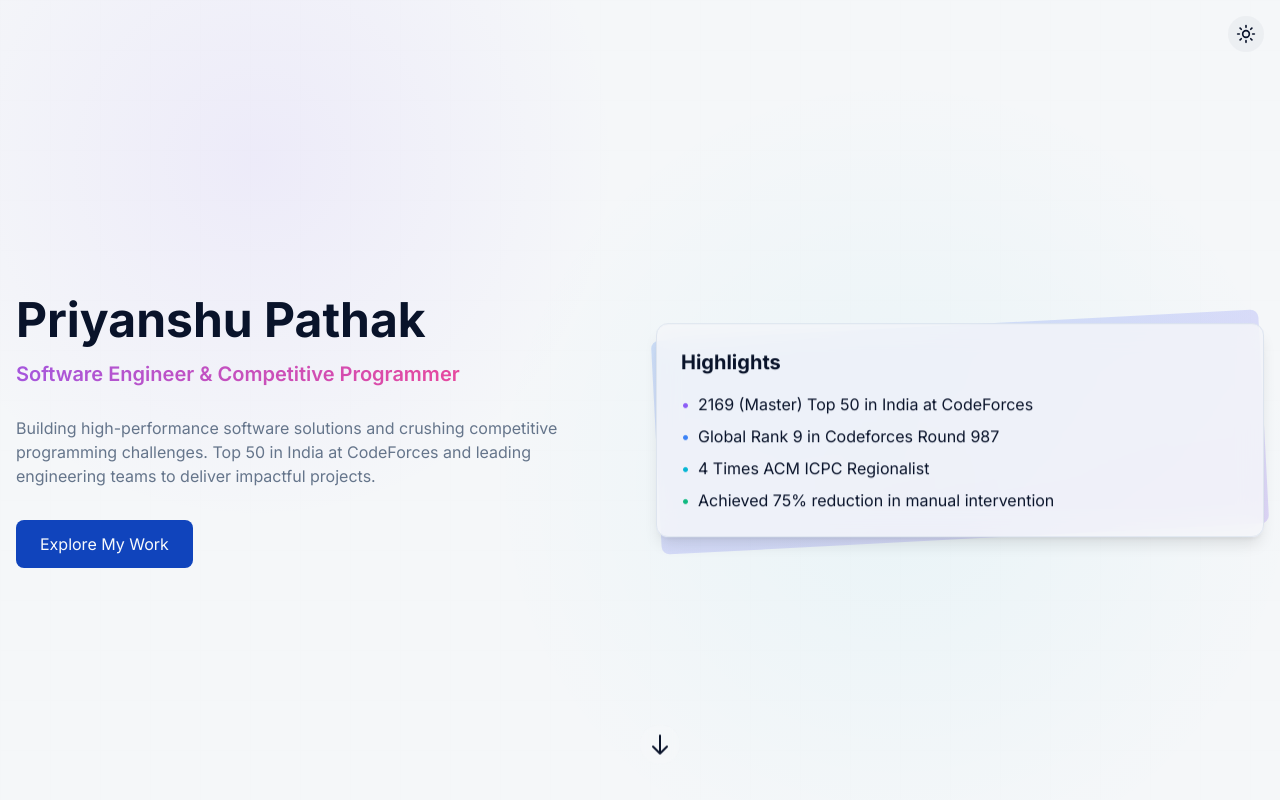
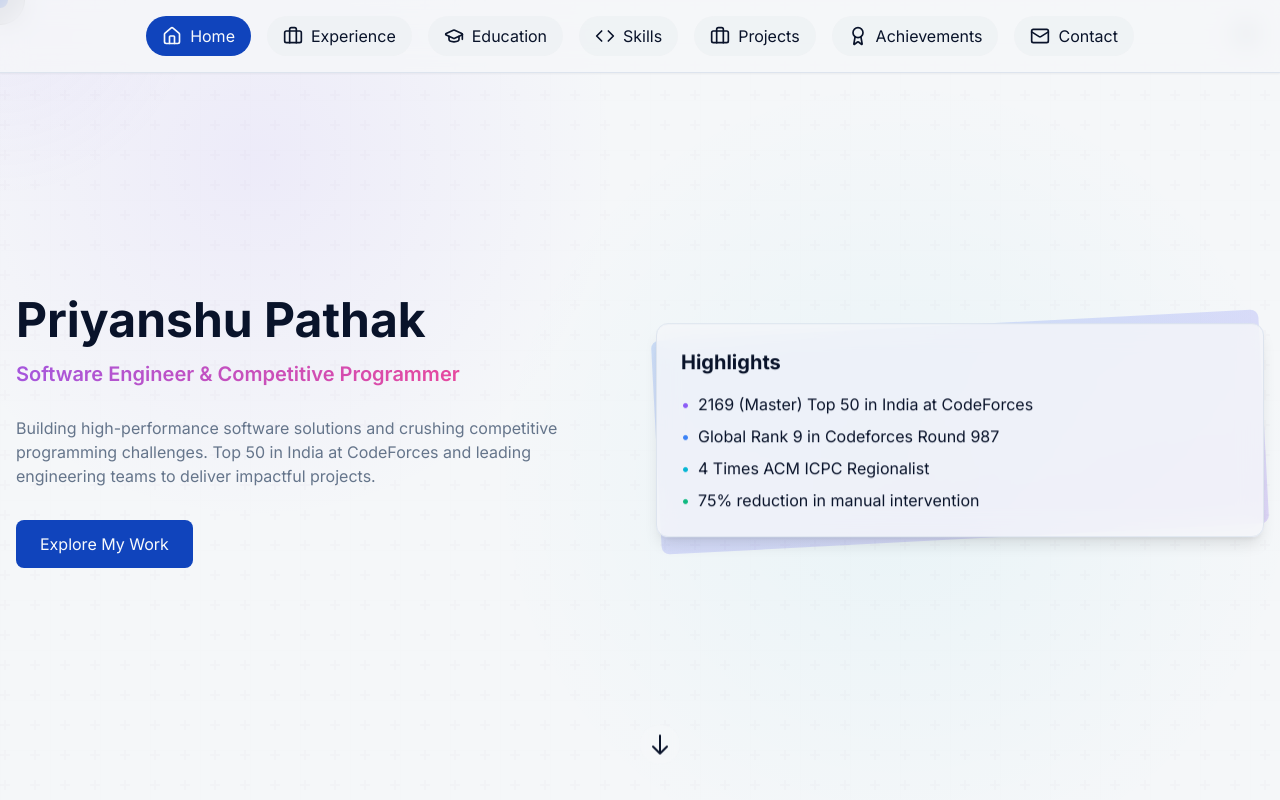
Before and after one commit to priyanshu-28/dreamboard-portfolio-journey, a React (Vite) app: page / in a window 1280 px wide. Shown: the top 800 px of the page. Built offline with nearby package versions, Linux system fonts and the light colour scheme.

Commit message:
Fix: Skills section filter and UI improvements
- Fixed an issue with the skills section filter where selecting multiple filters would result in incorrect display.
- Added hover effects to improve UI.
- Added navigation menus for all sections.
- Updated highlights to show top 4 achievements.

```diff
--- a/src/components/Header.tsx
+++ b/src/components/Header.tsx
@@ -13,6 +13,14 @@ const Header: React.FC = () => {
 
     return () => clearTimeout(timer);
   }, []);
+
+  // Top 4 highlights to display
+  const highlights = [
+    { text: "2169 (Master) Top 50 in India at CodeForces", color: "text-tech-purple" },
+    { text: "Global Rank 9 in Codeforces Round 987", color: "text-tech-blue" },
+    { text: "4 Times ACM ICPC Regionalist", color: "text-tech-cyan" },
+    { text: "75% reduction in manual intervention", color: "text-tech-green" }
+  ];
 
   return (
     <div className="relative min-h-screen flex flex-col items-center justify-center bg-hero-pattern pt-16">
@@ -90,22 +98,12 @@ const Header: React.FC = () => {
               <div className="glass-card p-6 z-10 relative transform rotate-3 animate-float">
                 <h3 className="text-xl font-bold mb-4">Highlights</h3>
                 <ul className="space-y-2">
-                  <li className="flex items-center">
-                    <span className="mr-2 text-tech-purple">•</span>
-                    2169 (Master) Top 50 in India at CodeForces
-                  </li>
-                  <li className="flex items-center">
-                    <span className="mr-2 text-tech-blue">•</span>
-                    Global Rank 9 in Codeforces Round 987
-                  </li>
-                  <li className="flex items-center">
-                    <span className="mr-2 text-tech-cyan">•</span>
-                    4 Times ACM ICPC Regionalist
-                  </li>
-                  <li className="flex items-center">
-                    <span className="mr-2 text-tech-green">•</span>
-                    Achieved 75% reduction in manual intervention
-                  </li>
+                  {highlights.map((highlight, index) => (
+                    <li key={index} className="flex items-center">
+                      <span className={`mr-2 ${highlight.color}`}>•</span>
+                      {highlight.text}
+                    </li>
+                  ))}
                 </ul>
               </div>
             </div>
--- a/src/components/Layout.tsx
+++ b/src/components/Layout.tsx
@@ -39,7 +39,7 @@ const Layout: React.FC<LayoutProps> = ({ children }) => {
       >
         {theme === 'light' ? <Moon size={20} /> : <Sun size={20} />}
       </button>
-      <main>
+      <main className="relative overflow-x-hidden">
         {children}
       </main>
     </div>
--- /dev/null
+++ b/src/components/MouseEffect.tsx
@@ -0,0 +1,82 @@
+
+import React, { useState, useEffect } from 'react';
+import { motion } from 'framer-motion';
+
+const MouseEffect: React.FC = () => {
+  const [mousePosition, setMousePosition] = useState({ x: 0, y: 0 });
+  const [isMoving, setIsMoving] = useState(false);
+
+  useEffect(() => {
+    const handleMouseMove = (e: MouseEvent) => {
+      setMousePosition({ x: e.clientX, y: e.clientY });
+      setIsMoving(true);
+
+      // Reset the moving state after a delay
+      clearTimeout(movingTimeout);
+      const movingTimeout = setTimeout(() => {
+        setIsMoving(false);
+      }, 100);
+    };
+
+    let movingTimeout: ReturnType<typeof setTimeout>;
+
+    window.addEventListener('mousemove', handleMouseMove);
+    return () => {
+      window.removeEventListener('mousemove', handleMouseMove);
+      clearTimeout(movingTimeout);
+    };
+  }, []);
+
+  return (
+    <>
+      <motion.div
+        className="fixed top-0 left-0 w-[50px] h-[50px] rounded-full pointer-events-none z-50 mix-blend-difference"
+        animate={{
+          x: mousePosition.x - 25,
+          y: mousePosition.y - 25,
+          scale: isMoving ? 0.5 : 1
+        }}
+        transition={{
+          type: "spring",
+          stiffness: 150,
+          damping: 15,
+          mass: 0.1
+        }}
+        style={{
+          background: 'rgba(255, 255, 255, 0.25)',
+          border: '1px solid rgba(255, 255, 255, 0.3)'
+        }}
+      />
+
+      <motion.div
+        className="fixed top-0 left-0 w-4 h-4 bg-primary rounded-full pointer-events-none z-50"
+        animate={{
+          x: mousePosition.x - 8,
+          y: mousePosition.y - 8
+        }}
+        transition={{
+          type: "spring",
+          stiffness: 250,
+          damping: 20
+        }}
+      />
+
+      <div
+        className="glow-effect fixed pointer-events-none z-30"
+        style={{
+          left: `${mousePosition.x}px`,
+          top: `${mousePosition.y}px`,
+          width: '400px',
+          height: '400px',
+          borderRadius: '50%',
+          background: 'radial-gradient(circle, rgba(139, 92, 246, 0.15) 0%, rgba(139, 92, 246, 0) 70%)',
+          transform: 'translate(-50%, -50%)',
+          opacity: isMoving ? 0.8 : 0.4,
+          transition: 'opacity 0.3s ease'
+        }}
+      />
+    </>
+  );
+};
+
+export default MouseEffect;
--- /dev/null
+++ b/src/components/Navigation.tsx
@@ -0,0 +1,147 @@
+
+import React, { useState, useEffect } from 'react';
+import { motion } from 'framer-motion';
+import {
+  Home,
+  Briefcase,
+  GraduationCap,
+  Code,
+  Award,
+  Mail,
+  Menu,
+  X
+} from 'lucide-react';
+
+const Navigation: React.FC = () => {
+  const [activeSection, setActiveSection] = useState('home');
+  const [mobileMenuOpen, setMobileMenuOpen] = useState(false);
+
+  const navItems = [
+    { id: 'home', label: 'Home', icon: <Home size={20} /> },
+    { id: 'experience', label: 'Experience', icon: <Briefcase size={20} /> },
+    { id: 'education', label: 'Education', icon: <GraduationCap size={20} /> },
+    { id: 'skills', label: 'Skills', icon: <Code size={20} /> },
+    { id: 'projects', label: 'Projects', icon: <Briefcase size={20} /> },
+    { id: 'achievements', label: 'Achievements', icon: <Award size={20} /> },
+    { id: 'contact', label: 'Contact', icon: <Mail size={20} /> }
+  ];
+
+  const scrollToSection = (id: string) => {
+    const element = document.getElementById(id);
+    if (element) {
+      window.scrollTo({
+        top: id === 'home' ? 0 : element.offsetTop - 80,
+        behavior: 'smooth'
+      });
+      setActiveSection(id);
+      setMobileMenuOpen(false);
+    }
+  };
+
+  useEffect(() => {
+    const handleScroll = () => {
+      const sections = navItems.map(item => document.getElementById(item.id)).filter(Boolean);
+
+      const currentSection = sections.find((section) => {
+        if (!section) return false;
+        const rect = section.getBoundingClientRect();
+        return rect.top <= 200 && rect.bottom >= 200;
+      });
+
+      if (currentSection) {
+        setActiveSection(currentSection.id);
+      }
+    };
+
+    window.addEventListener('scroll', handleScroll);
+    return () => window.removeEventListener('scroll', handleScroll);
+  }, []);
+
+  return (
+    <>
+      {/* Desktop Navigation */}
+      <motion.nav
+        className="fixed top-0 left-0 right-0 z-50 hidden md:block"
+        initial={{ y: -100 }}
+        animate={{ y: 0 }}
+        transition={{ duration: 0.5 }}
+      >
+        <div className="bg-background/80 backdrop-blur-md border-b border-border shadow-sm">
+          <div className="container mx-auto px-6 py-4">
+            <div className="flex justify-center items-center">
+              {navItems.map((item) => (
+                <motion.button
+                  key={item.id}
+                  onClick={() => scrollToSection(item.id)}
+                  className={`flex items-center gap-2 mx-2 px-4 py-2 rounded-full transition-all ${
+                    activeSection === item.id
+                      ? 'bg-primary text-primary-foreground'
+                      : 'bg-secondary/50 text-secondary-foreground hover:bg-secondary'
+                  }`}
+                  whileHover={{ scale: 1.05 }}
+                  whileTap={{ scale: 0.95 }}
+                >
+                  {item.icon}
+                  <span>{item.label}</span>
+                </motion.button>
+              ))}
+            </div>
+          </div>
+        </div>
+      </motion.nav>
+
+      {/* Mobile Navigation Button */}
+      <motion.button
+        className="fixed bottom-6 right-6 z-50 p-3 rounded-full bg-primary text-primary-foreground shadow-lg md:hidden"
+        onClick={() => setMobileMenuOpen(!mobileMenuOpen)}
+        whileTap={{ scale: 0.9 }}
+        initial={{ opacity: 0 }}
+        animate={{ opacity: 1 }}
+      >
+        {mobileMenuOpen ? <X size={24} /> : <Menu size={24} />}
+      </motion.button>
+
+      {/* Mobile Menu */}
+      <motion.div
+        className="fixed inset-0 z-40 md:hidden"
+        initial={{ opacity: 0 }}
+        animate={{ opacity: mobileMenuOpen ? 1 : 0, pointerEvents: mobileMenuOpen ? 'auto' : 'none' }}
+      >
+        <div className="absolute inset-0 bg-background/90 backdrop-blur-md" onClick={() => setMobileMenuOpen(false)} />
+        <motion.div
+          className="absolute bottom-20 right-6 flex flex-col gap-2 items-end"
+          initial={{ y: 50, opacity: 0 }}
+          animate={{
+            y: mobileMenuOpen ? 0 : 50,
+            opacity: mobileMenuOpen ? 1 : 0,
+            transition: {
+              staggerChildren: 0.05,
+              staggerDirection: mobileMenuOpen ? 1 : -1
+            }
+          }}
+        >
+          {navItems.map((item, index) => (
+            <motion.button
+              key={item.id}
+              onClick={() => scrollToSection(item.id)}
+              className={`flex items-center gap-2 px-4 py-2 rounded-full ${
+                activeSection === item.id
+                  ? 'bg-primary text-primary-foreground'
+                  : 'bg-secondary/80 text-secondary-foreground'
+              }`}
+              initial={{ x: 50, opacity: 0 }}
+              animate={{ x: 0, opacity: 1 }}
+              transition={{ delay: index * 0.05 }}
+              whileTap={{ scale: 0.95 }}
+            >
+              <span>{item.label}</span>
+              {item.icon}
+            </motion.button>
+          ))}
+        </motion.div>
+      </motion.div>
+    </>
+  );
+};
+
+export default Navigation;
--- a/src/pages/Index.tsx
+++ b/src/pages/Index.tsx
@@ -6,6 +6,8 @@ import SkillsSection from '@/components/SkillsSection';
 import ProjectsSection from '@/components/ProjectsSection';
 import AchievementsSection from '@/components/AchievementsSection';
 import ContactSection from '@/components/ContactSection';
+import Navigation from '@/components/Navigation';
+import MouseEffect from '@/components/MouseEffect';
 import { motion } from 'framer-motion';
 
 // Experience data
@@ -52,7 +54,7 @@ const educationData = [
   }
 ];
 
-// Skills data - Fixed category types to match the expected union type
+// Skills data
 const skillsData = [
   { name: "C++", level: 95, category: "language" as const },
   { name: "Python", level: 90, category: "language" as const },
@@ -88,22 +90,12 @@ const projectsData = [
   }
 ];
 
-// Achievements data - Fixed icon types to match the expected union type
+// Achievements data
 const achievementsData = [
-  {
-    title: "Ultimate Team Award",
-    description: "Delivered 7 projects in 3 months with a 2-engineer team at Zeta, demonstrating speed and hardwork.",
-    icon: "trophy" as const
-  },
   {
     title: "Master at CodeForces",
     description: "2169 rating, Top 50 in India at CodeForces and 2154 (5 stars) at CodeChef",
     icon: "star" as const
-  },
-  {
-    title: "ETHIndia Hackathon Winner",
-    description: "Winner at ETHIndia Hackathon 2023 under the 'Best use of dApp Launchpad' track by Polygon Labs",
-    icon: "award" as const
   },
   {
     title: "Global Rank 9",
@@ -111,14 +103,24 @@ const achievementsData = [
     icon: "medal" as const
   },
   {
+    title: "Ultimate Team Award",
+    description: "Delivered 7 projects in 3 months with a 2-engineer team at Zeta, demonstrating speed and hardwork.",
+    icon: "trophy" as const
+  },
+  {
+    title: "ACM ICPC Regionalist",
+    description: "4 Times ACM ICPC Regionalist from 2021- 2024",
+    icon: "trophy" as const
+  },
+  {
     title: "LeetCode Contest 400",
     description: "India Rank 7, and Global Rank 67 in LeetCode Weekly Contest 400",
     icon: "medal" as const
   },
   {
-    title: "ACM ICPC Regionalist",
-    description: "4 Times ACM ICPC Regionalist from 2021- 2024",
-    icon: "trophy" as const
+    title: "ETHIndia Hackathon Winner",
+    description: "Winner at ETHIndia Hackathon 2023 under the 'Best use of dApp Launchpad' track by Polygon Labs",
+    icon: "award" as const
   }
 ];
 
@@ -135,7 +137,12 @@ const sectionVariants = {
 const Index: React.FC = () => {
   return (
     <Layout>
-      <Header />
+      <MouseEffect />
+      <Navigation />
+
+      <section id="home">
+        <Header />
+      </section>
 
       <motion.section
         id="experience"
```
Also changed, not shown: src/components/SkillsSection.tsx (+6 -7 lines).
